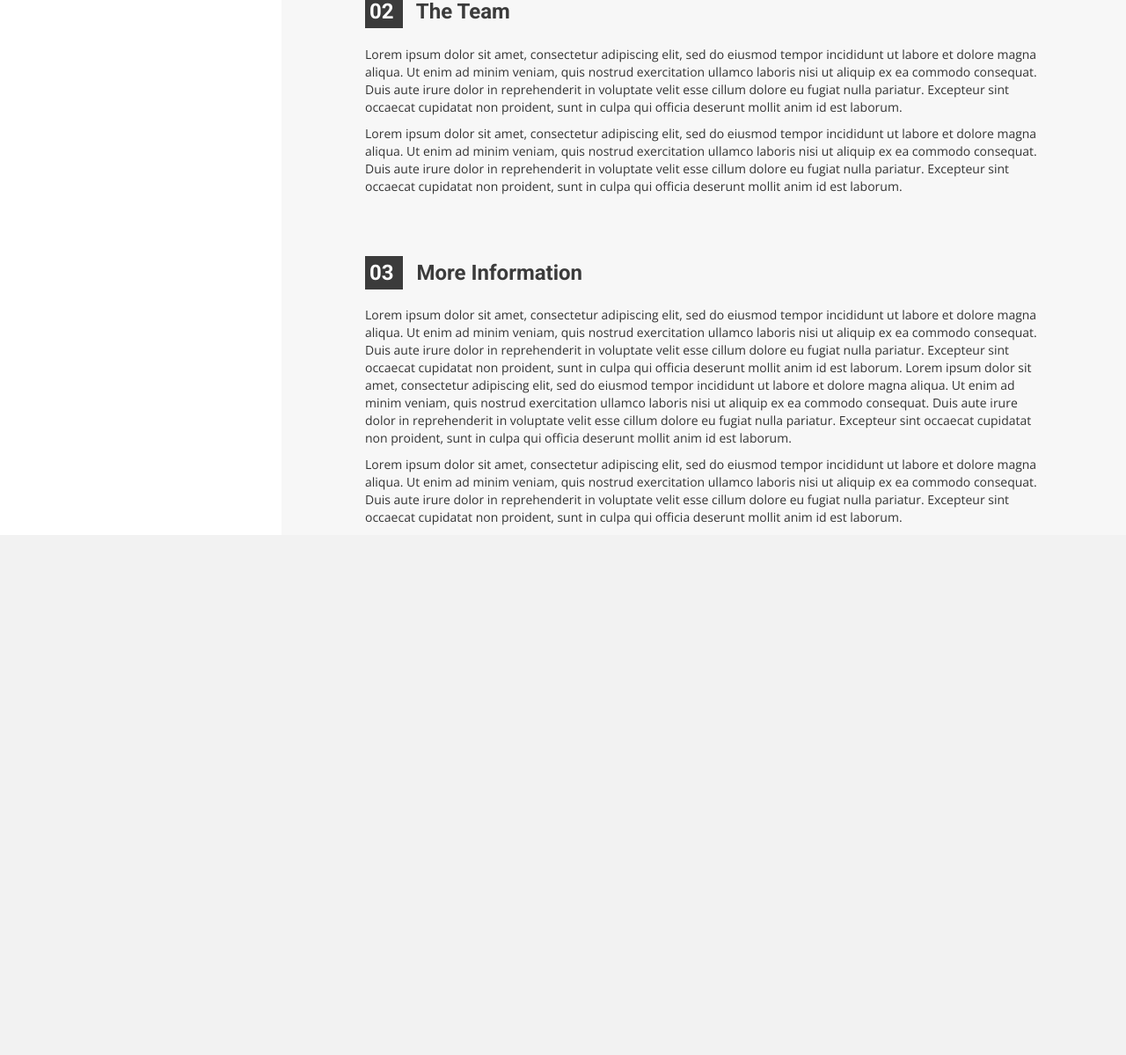
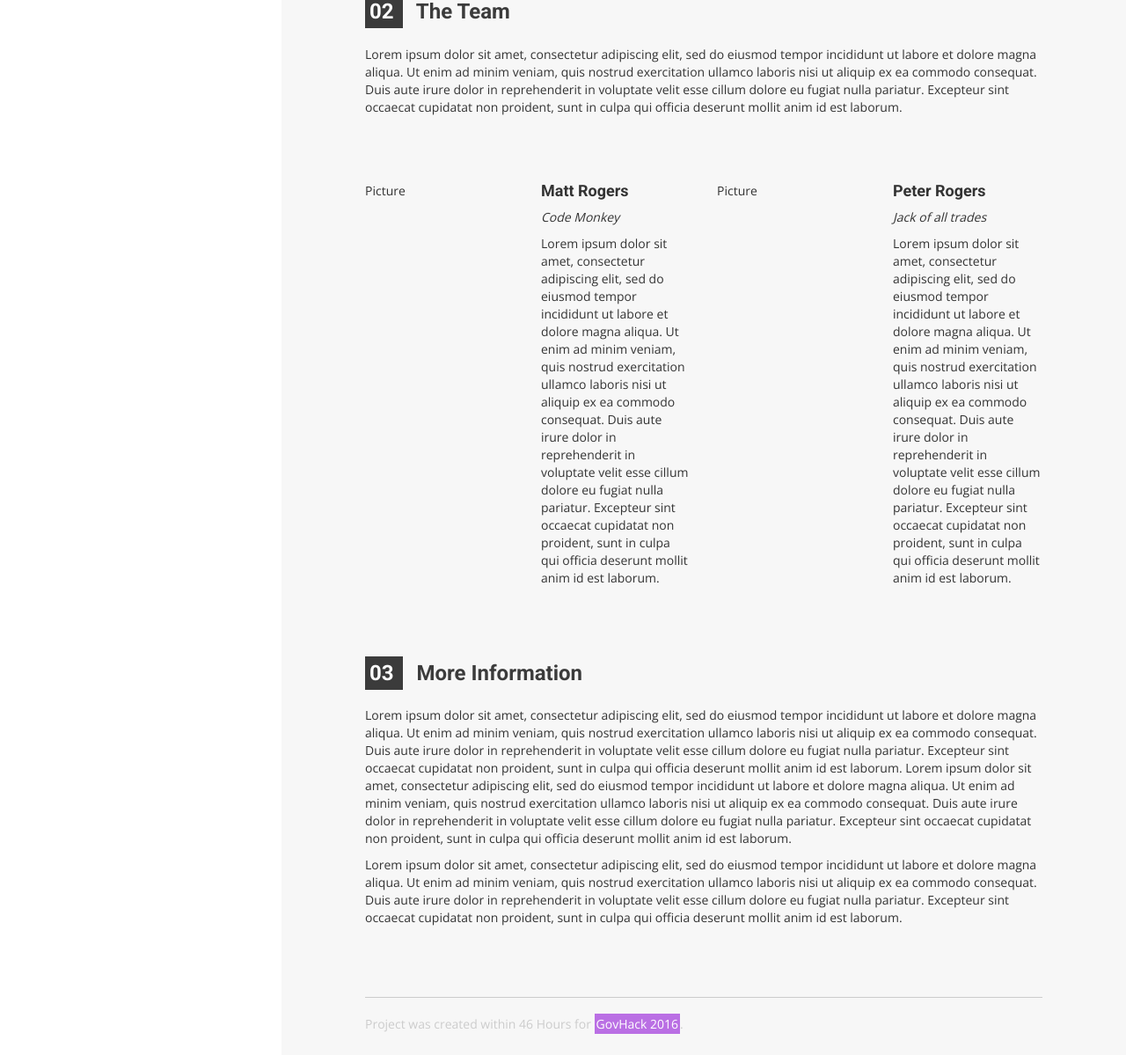
Before and after one commit to mattjrogers/BudgetHack, a PHP site: page / in a window 1280 px wide. Shown: the part 1001-2200 px from the top of the page at 88% size. Before the commit the page ends 1609 px from the top, so only its background shows below. Run offline with PHP 8.4, Linux system fonts and the light colour scheme.

Commit message:
Additional Changes

```diff
--- a/css/bugethack.css
+++ b/css/bugethack.css
@@ -5,7 +5,7 @@ body {
 	font-family: 'Open Sans', sans-serif;
 }
 
-h2, h3{
+h2, h3, h4{
 	font-family: 'Roboto', sans-serif;
 	padding:0px;margin:0px;
 }
@@ -64,6 +64,25 @@ ul.navigation li {
 .budgethack_rowfix{
 padding:0px;margin:0px;width:100%;
 }
+.footer{
+	margin-top:80px;
+	padding-top:20px;
+	margin-bottom:25px;
+	color:#ccc;
+	border-top:1px solid #ccc;
+}
+.jobtitle{
+	font-style:italic;
+}
+.thepeople{
+	margin-top:75px;
+}
+.thepeople_title{
+	margin-bottom:10px;
+}
+.thepeople_smallfix{
+	margin-bottom:25px;
+}
 
     /* Small Devices, Tablets */
     @media only screen and (min-width : 768px) {
@@ -92,5 +111,7 @@ padding:0px;margin:0px;width:100%;
 
     /* Large Devices, Wide Screens */
     @media only screen and (min-width : 1200px) {
-
+.thepeople_smallfix{
+	margin-bottom:0px;
+}
     }
--- a/index.php
+++ b/index.php
@@ -5,7 +5,7 @@
     <meta http-equiv="X-UA-Compatible" content="IE=edge">
     <meta name="viewport" content="width=device-width, initial-scale=1">
     <!-- The above 3 meta tags *must* come first in the head; any other head content must come *after* these tags -->
-    <title>#BudgetHack</title>
+    <title>#BudgetHack | About Project</title>
 
     <!-- Bootstrap -->
     <link href="css/bootstrap.min.css" rel="stylesheet">
@@ -34,9 +34,9 @@
     		<p class="budgethack_tagline">Examining rates of innovation in relation to local government budgets. A project by <a href="http://www.perthurbanist.com">Perth Urbanist</a></p>
 
     		<ul class="navigation">
-    			<li><a href="#"><button type="button" class="btn btn-default">About Project</button></a></li>
-       			<li><a href="#"><button type="button" class="btn btn-default">Live Demo</button></a></li>
-           	<li><a href="#"><button type="button" class="btn btn-default">GitHub</button></a></a></li>
+    			<li><a href="http://perthurbanist.com/govhack/2016/index.php"><button type="button" class="btn btn-default">About Project</button></a></li>
+       			<li><a href="http://perthurbanist.com/govhack/2016/demo.php"><button type="button" class="btn btn-default">Live Demo</button></a></li>
+           	<li><a href="https://github.com/mattjrogers/BudgetHack"><button type="button" class="btn btn-default">GitHub (source code)</button></a></a></li>
     		</ul>
     		</div>
 
@@ -59,10 +59,24 @@
                 	<p>Lorem ipsum dolor sit amet, consectetur adipiscing elit, sed do eiusmod tempor incididunt ut labore et dolore magna aliqua. Ut enim ad minim veniam, quis nostrud exercitation ullamco laboris nisi ut aliquip ex ea commodo consequat. Duis aute irure dolor in reprehenderit in voluptate velit esse cillum dolore eu fugiat nulla pariatur. Excepteur sint occaecat cupidatat non proident, sunt in culpa qui officia deserunt mollit anim id est laborum.</p>
                 	<h3 class="budgethack_section_header"><span class="numberstyle">02</span> The Team</h3>
                 	<p>Lorem ipsum dolor sit amet, consectetur adipiscing elit, sed do eiusmod tempor incididunt ut labore et dolore magna aliqua. Ut enim ad minim veniam, quis nostrud exercitation ullamco laboris nisi ut aliquip ex ea commodo consequat. Duis aute irure dolor in reprehenderit in voluptate velit esse cillum dolore eu fugiat nulla pariatur. Excepteur sint occaecat cupidatat non proident, sunt in culpa qui officia deserunt mollit anim id est laborum.</p>
-                	<p>Lorem ipsum dolor sit amet, consectetur adipiscing elit, sed do eiusmod tempor incididunt ut labore et dolore magna aliqua. Ut enim ad minim veniam, quis nostrud exercitation ullamco laboris nisi ut aliquip ex ea commodo consequat. Duis aute irure dolor in reprehenderit in voluptate velit esse cillum dolore eu fugiat nulla pariatur. Excepteur sint occaecat cupidatat non proident, sunt in culpa qui officia deserunt mollit anim id est laborum.</p>
+
+                    <div class="row thepeople">
+
+                    <div class="col-sm-4 col-lg-3">Picture</div>
+                    <div class="col-sm-6 col-lg-3 thepeople_smallfix"><h4 class="thepeople_title">Matt Rogers</h4>
+                    <p class="jobtitle">Code Monkey</p>
+                    <p>Lorem ipsum dolor sit amet, consectetur adipiscing elit, sed do eiusmod tempor incididunt ut labore et dolore magna aliqua. Ut enim ad minim veniam, quis nostrud exercitation ullamco laboris nisi ut aliquip ex ea commodo consequat. Duis aute irure dolor in reprehenderit in voluptate velit esse cillum dolore eu fugiat nulla pariatur. Excepteur sint occaecat cupidatat non proident, sunt in culpa qui officia deserunt mollit anim id est laborum.</p></div>
+                    <div class="col-sm-4 col-lg-3">Picture</div>
+                    <div class="col-sm-6 col-lg-3"><h4 class="thepeople_title">Peter Rogers</h4>
+                    <p class="jobtitle">Jack of all trades</p>
+                    <p>Lorem ipsum dolor sit amet, consectetur adipiscing elit, sed do eiusmod tempor incididunt ut labore et dolore magna aliqua. Ut enim ad minim veniam, quis nostrud exercitation ullamco laboris nisi ut aliquip ex ea commodo consequat. Duis aute irure dolor in reprehenderit in voluptate velit esse cillum dolore eu fugiat nulla pariatur. Excepteur sint occaecat cupidatat non proident, sunt in culpa qui officia deserunt mollit anim id est laborum.</p></div>
+
+                    </div>
+
                 	<h3 class="budgethack_section_header"><span class="numberstyle">03</span> More Information</h3>
                 	<p>Lorem ipsum dolor sit amet, consectetur adipiscing elit, sed do eiusmod tempor incididunt ut labore et dolore magna aliqua. Ut enim ad minim veniam, quis nostrud exercitation ullamco laboris nisi ut aliquip ex ea commodo consequat. Duis aute irure dolor in reprehenderit in voluptate velit esse cillum dolore eu fugiat nulla pariatur. Excepteur sint occaecat cupidatat non proident, sunt in culpa qui officia deserunt mollit anim id est laborum. Lorem ipsum dolor sit amet, consectetur adipiscing elit, sed do eiusmod tempor incididunt ut labore et dolore magna aliqua. Ut enim ad minim veniam, quis nostrud exercitation ullamco laboris nisi ut aliquip ex ea commodo consequat. Duis aute irure dolor in reprehenderit in voluptate velit esse cillum dolore eu fugiat nulla pariatur. Excepteur sint occaecat cupidatat non proident, sunt in culpa qui officia deserunt mollit anim id est laborum.</p>
                 	<p>Lorem ipsum dolor sit amet, consectetur adipiscing elit, sed do eiusmod tempor incididunt ut labore et dolore magna aliqua. Ut enim ad minim veniam, quis nostrud exercitation ullamco laboris nisi ut aliquip ex ea commodo consequat. Duis aute irure dolor in reprehenderit in voluptate velit esse cillum dolore eu fugiat nulla pariatur. Excepteur sint occaecat cupidatat non proident, sunt in culpa qui officia deserunt mollit anim id est laborum.</p>
+                    <div class="footer"><p>Project was created within 46 Hours for <a href="https://www.govhack.org/">GovHack 2016</a>.</p></div>
                 	</div>
                </div>
 
```
Also changed, not shown: demo.php (added, +63 -0 lines).
